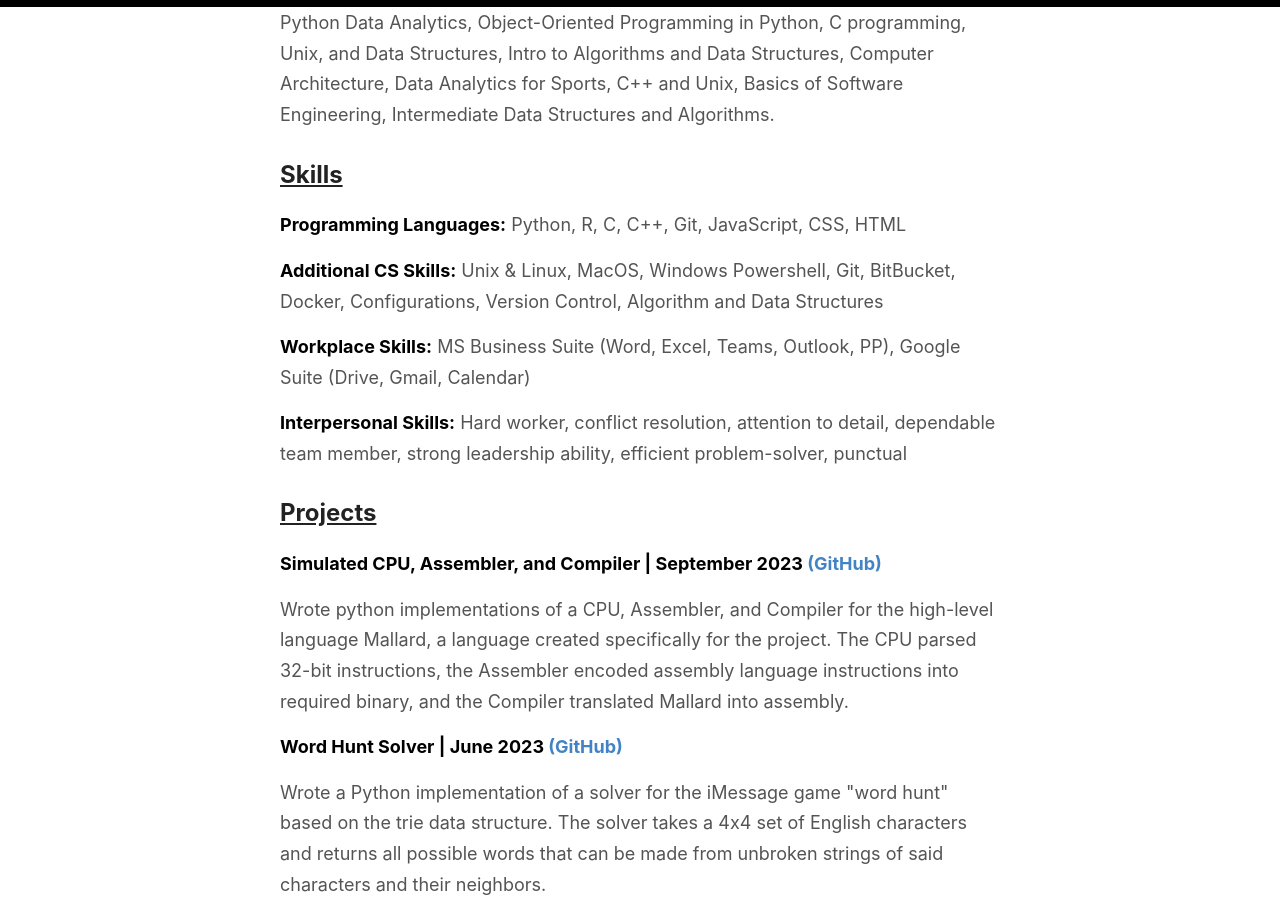
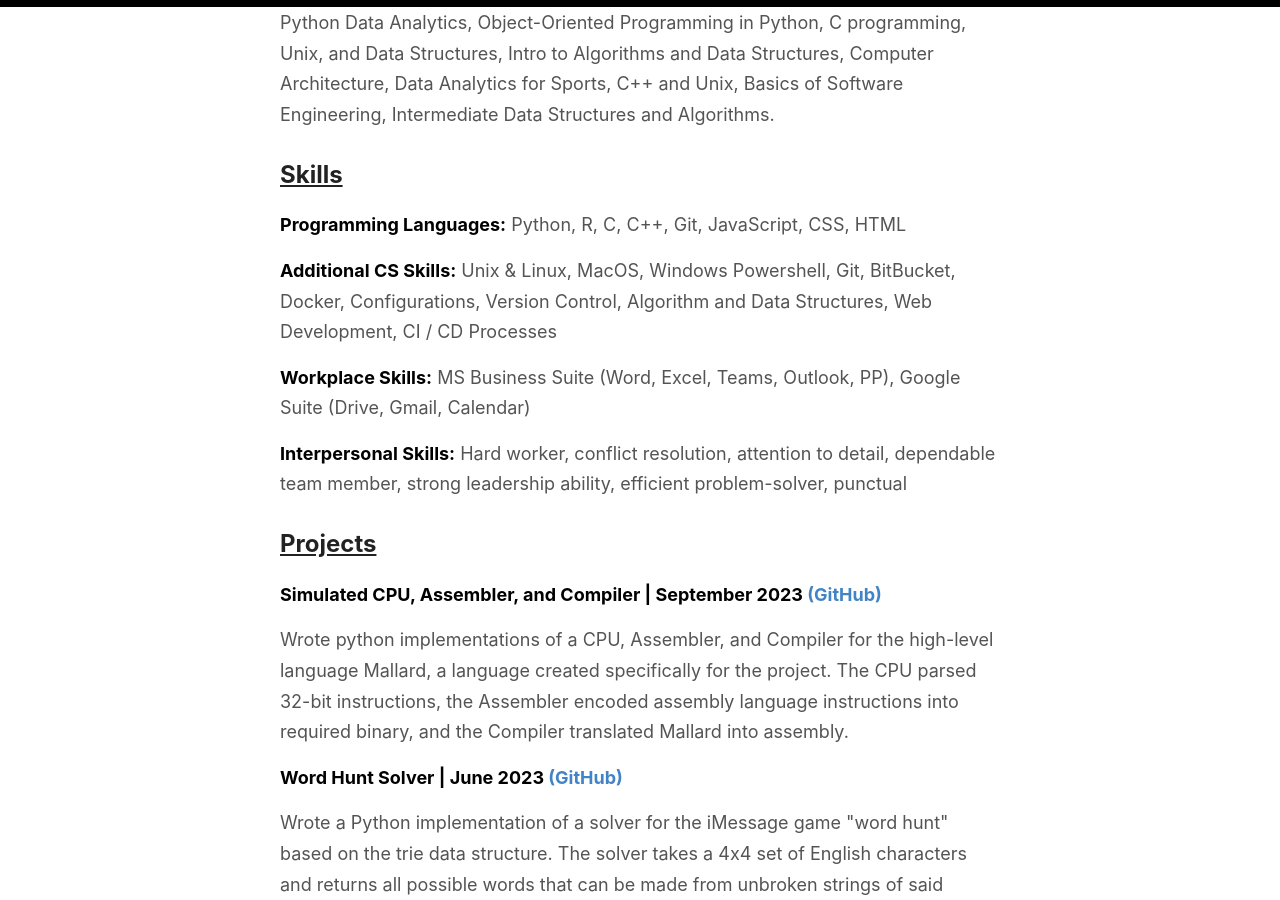
Before and after one commit to johnmoore24/johnmoore24.github.io, a Jekyll site: the page built from index.html, in a window 1280 px wide and 900 px high, scrolled down 483 px. Built offline with Jekyll 4.4.1, drawn with Linux system fonts in a browser that asks for light colours; the list of posts is cut into pages by our own code.

Commit message:
Resume added

```diff
--- a/index.html
+++ b/index.html
@@ -41,7 +41,7 @@ layout: default
   <section>
     <h2 style="text-align: left; text-decoration: underline;">Skills</h2>
     <p style="color:rgb(84, 84, 84);"><span style="font-weight: bold; color: black;">Programming Languages:</span> Python, R, C, C++, Git, JavaScript, CSS, HTML</p>
-    <p style="color:rgb(84, 84, 84);"><span style="font-weight: bold; color: black;">Additional CS Skills:</span> Unix & Linux, MacOS, Windows Powershell, Git, BitBucket, Docker, Configurations, Version Control, Algorithm and Data Structures</p>
+    <p style="color:rgb(84, 84, 84);"><span style="font-weight: bold; color: black;">Additional CS Skills:</span> Unix & Linux, MacOS, Windows Powershell, Git, BitBucket, Docker, Configurations, Version Control, Algorithm and Data Structures, Web Development, CI / CD Processes</p>
     <p style="color:rgb(84, 84, 84);"><span style="font-weight: bold; color: black;">Workplace Skills:</span> MS Business Suite (Word, Excel, Teams, Outlook, PP), Google Suite (Drive, Gmail, Calendar)</p>
     <p style="color:rgb(84, 84, 84);"><span style="font-weight: bold; color: black;">Interpersonal Skills:</span> Hard worker, conflict resolution, attention to detail, dependable team member, strong leadership ability, efficient problem-solver, punctual</p>
   </section>
```
